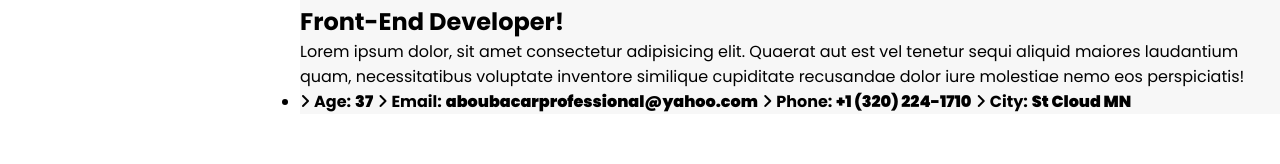
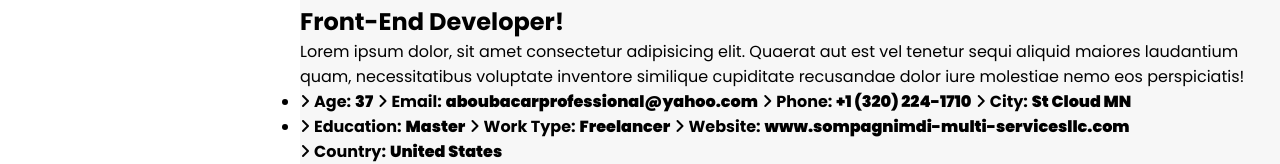
Before and after one commit to sompagnimdi/portfolio-3, a plain HTML site: page index.html in a window 1280 px wide. Shown: the part 1153-1317 px from the top of the page. Before the commit the page ends 1267 px from the top, so only its background shows below. Drawn offline with nearby package versions, Linux system fonts and the light colour scheme.

Commit message:
right side added

```diff
--- a/index.html
+++ b/index.html
@@ -98,6 +98,30 @@
                 </li>
             </ul>
         </div>
+
+         <!-- Right-Side List -->
+         <div class="icon-list">
+            <ul>
+                <li>
+                    <i class="fa-solid fa-angle-right">
+                        <strong>Education:</strong>
+                        <span>Master</span>
+                    </i>
+                    <i class="fa-solid fa-angle-right">
+                        <strong>Work Type:</strong>
+                        <span>Freelancer</span>
+                    </i>
+                    <i class="fa-solid fa-angle-right">
+                        <strong>Website:</strong>
+                        <span>www.sompagnimdi-multi-servicesllc.com</span>
+                    </i>
+                    <i class="fa-solid fa-angle-right">
+                        <strong>Country:</strong>
+                        <span>United States</span>
+                    </i>
+                </li>
+            </ul>
+        </div>
     </div>
 </div>
 
```
